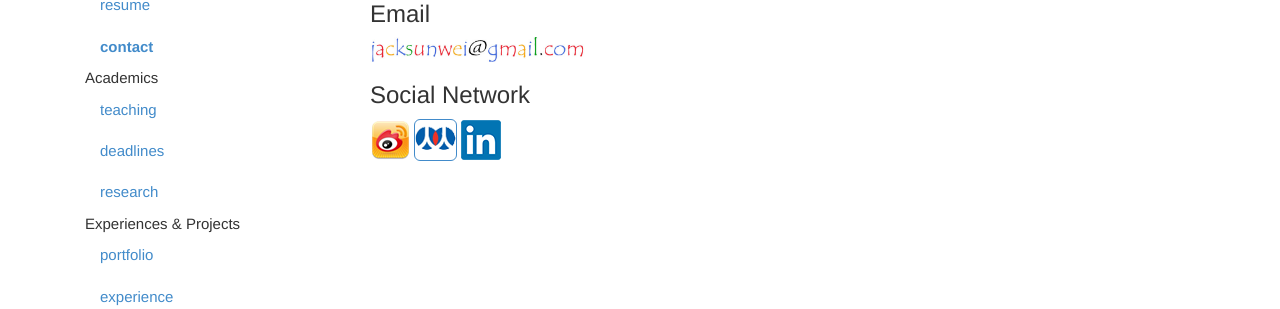
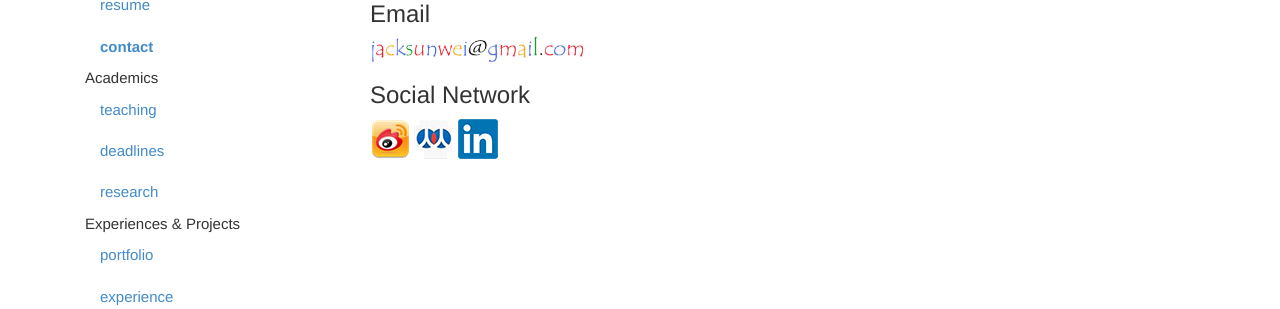
Before and after one commit to LearnGroup/jack-wei-sun-homepage, a Jekyll site: the page built from contact.md, in a window 1280 px wide. Shown: the part 314-623 px from the top of the page. Built offline with Jekyll 4.4.1, drawn with Linux system fonts in a browser that asks for light colours; Markdown is read by kramdown in place of the engine named in the settings.

Commit message:
update icon

```diff
--- a/contact.md
+++ b/contact.md
@@ -18,7 +18,7 @@ Contact Me
 <img alt="" src="images/weibo.png">
 </a>
 <a href="http://www.renren.com/jack_sun" target="_blank">
-<img alt="" src="images/renren.png" style="border:1px solid; border-radius: 6px">
+<img alt="" src="images/renren.png">
 </a>
 <a href="http://www.linkedin.com/in/jacksunwei" target="_blank">
 <img alt="" src="images/linkedin.png"/>
```
Also changed, not shown: images/renren.png.
